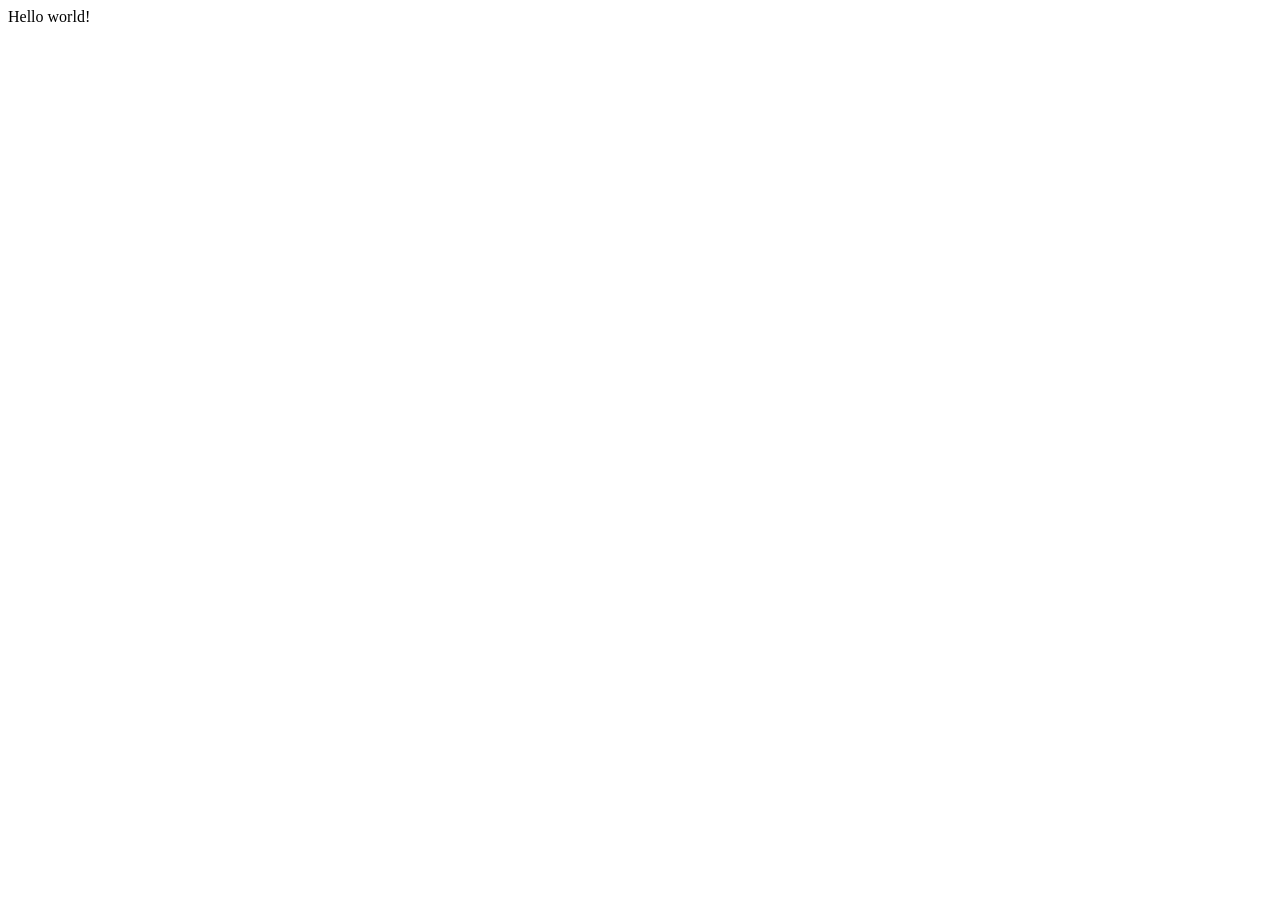
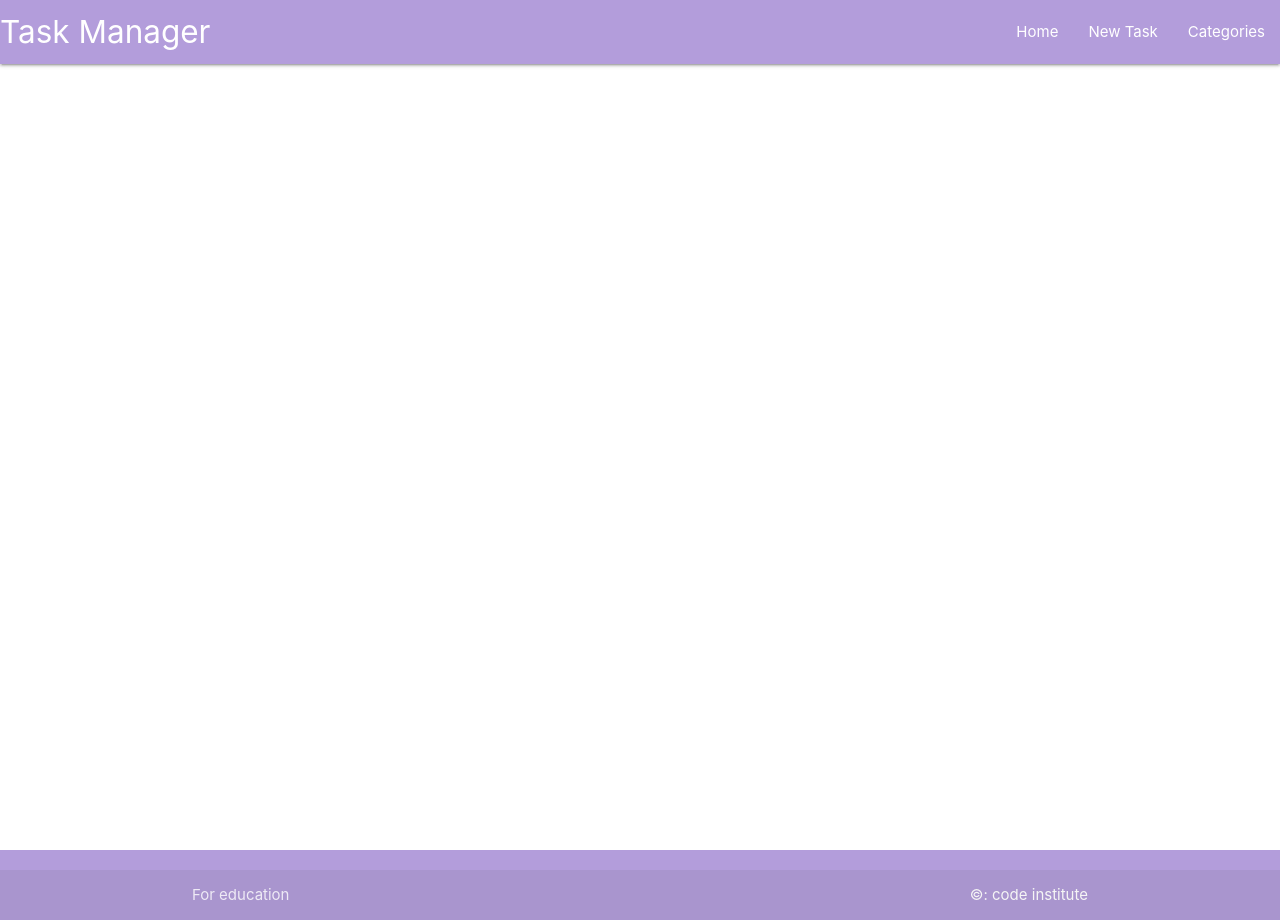
Before and after one commit to LindaAPersson/tasks, a Flask app: page / in a window 1280 px wide. Before the commit the page is almost empty. Run offline with Flask 2, Linux system fonts and the light colour scheme; some libraries are stand-ins or nearby versions.

Commit message:
header and footer

```diff
--- /dev/null
+++ b/taskmanager/static/css/style.css
@@ -0,0 +1,9 @@
+body {
+    display: flex;
+    min-height: 100vh;
+    flex-direction: column;
+}
+
+main {
+    flex: 1 0 auto;
+}
--- a/taskmanager/templates/base.html
+++ b/taskmanager/templates/base.html
@@ -3,9 +3,51 @@
 <head>
     <meta charset="UTF-8">
     <meta name="viewport" content="width=, initial-scale=1.0">
+    <link rel="stylesheet" href="https://cdnjs.cloudflare.com/ajax/libs/materialize/1.0.0/css/materialize.min.css">
+    <link rel="stylesheet" href="{{ url_for('static', filename='css/style.css')}}" type="text/css">
+
     <title>Tasks</title>
 </head>
 <body>
-    Hello world!
+    <header>
+        <nav class="deep-purple lighten-3">
+            <div class="nav-wrapper">
+              <a href="#!" class="brand-logo">Task Manager</a>
+              <a href="#" data-target="mobile-demo" class="sidenav-trigger"><i class="fa-solid fa-arrows-turn-to-dots"></i></a>
+              <ul class="right hide-on-med-and-down">
+                <li><a href="{{ url_for('home')}}">Home</a></li>
+                <li><a href="">New Task</a></li>
+                <li><a href="">Categories</a></li>
+
+              </ul>
+            </div>
+          </nav>
+
+          <ul class="sidenav" id="mobile-demo">
+            <li><a href="{{ url_for('home')}}">Home</a></li>
+            <li><a href="">New Task</a></li>
+            <li><a href="">Categories</a></li>
+
+          </ul>
+    </header>
+
+    <main class="container">
+        {% block content %}
+        {% endblock %}
+
+    </main>
+
+    <footer class="page-footer deep-purple lighten-3">
+        <div class="footer-copyright">
+          <div class="container">
+            For education
+          <a class="grey-text text-lighten-4 right" href="https://codeinstitute.net" target="_blank">&copy: code institute</a>
+          </div>
+        </div>
+      </footer>
+
+    <script src="https://cdnjs.cloudflare.com/ajax/libs/materialize/1.0.0/js/materialize.min.js"></script>
+    <script src="https://kit.fontawesome.com/b6bd3cd609.js" crossorigin="anonymous"></script>
+    <script src="{{ url_for('static', filename='js/script.js')}}"></script>
 </body>
 </html>
```
Also changed, not shown: taskmanager/static/js/script.js (added).
